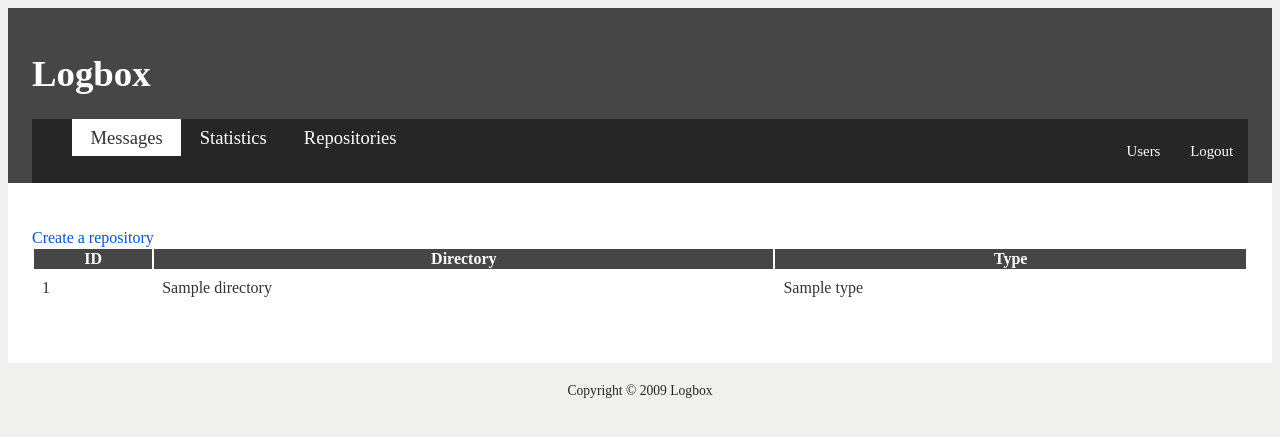
After one commit to ahutchings/logbox, a PHP site: the page made by application/views/repository/index.php in a window 1280 px wide. The commit adds this page. Shown: the top 437 px of the page. Run offline with PHP 8.4, Linux system fonts and the light colour scheme; the template is opened without the code that fills it: most values are stand-ins (such as "Sample title", 1, 10 or a date in 2020); data that the repository does not hold is empty; some libraries are stand-ins or nearby versions.

Commit message:
Add schema, controller, model, and views for log repositories.

```diff
--- /dev/null
+++ b/application/models/repository.php
@@ -0,0 +1,6 @@
+<?php
+
+class Repository_Model extends ORM
+{
+
+}
--- /dev/null
+++ b/application/views/repository/index.php
@@ -0,0 +1,20 @@
+<a href="/repository/create">Create a repository</a>
+
+<table>
+<thead>
+	<tr>
+		<th>ID</th>
+		<th>Directory</th>
+		<th>Type</th>
+	</tr>
+</thead>
+<tbody>
+<?php foreach ($repositories as $repository): ?>
+	<tr>
+		<td><?php echo $repository->id ?></td>
+		<td><?php echo $repository->directory ?></td>
+		<td><?php echo $repository->type ?></td>
+	</tr>
+<?php endforeach; ?>
+</tbody>
+</table>
--- a/application/views/template.php
+++ b/application/views/template.php
@@ -21,6 +21,7 @@
                 <ul id="primary-navigation">
                     <li class="active"><a href="/">Messages</a></li>
                     <li><a href="/message/statistics">Statistics</a></li>
+                    <li><a href="/repository">Repositories</a></li>
                 </ul>
 
                 <ul id="user-navigation">
--- /dev/null
+++ b/schema/repositories.sql
@@ -0,0 +1,6 @@
+CREATE TABLE `repositories` (
+`id` INT UNSIGNED NOT NULL AUTO_INCREMENT ,
+`directory` varchar(255) NOT NULL,
+`type` INT UNSIGNED NOT NULL ,
+PRIMARY KEY ( `id` )
+) ENGINE = InnoDB CHARACTER SET utf8 COLLATE utf8_general_ci;
```
Also changed, not shown: application/controllers/repository.php (added, +13 -0 lines).
